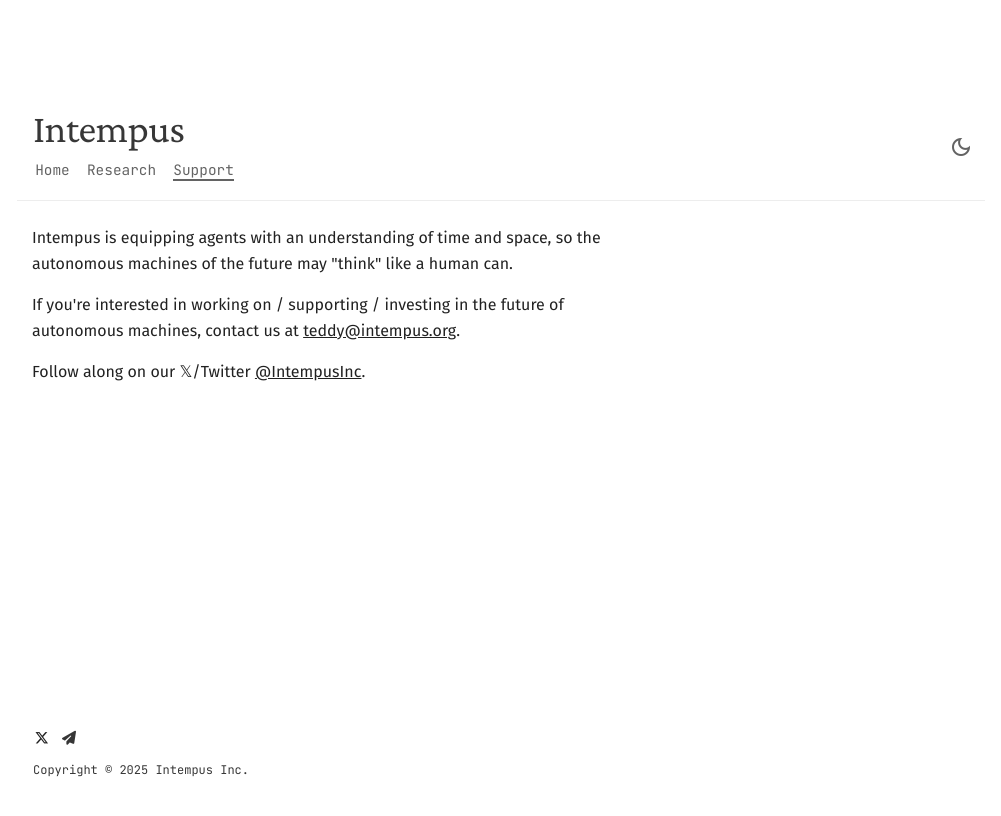
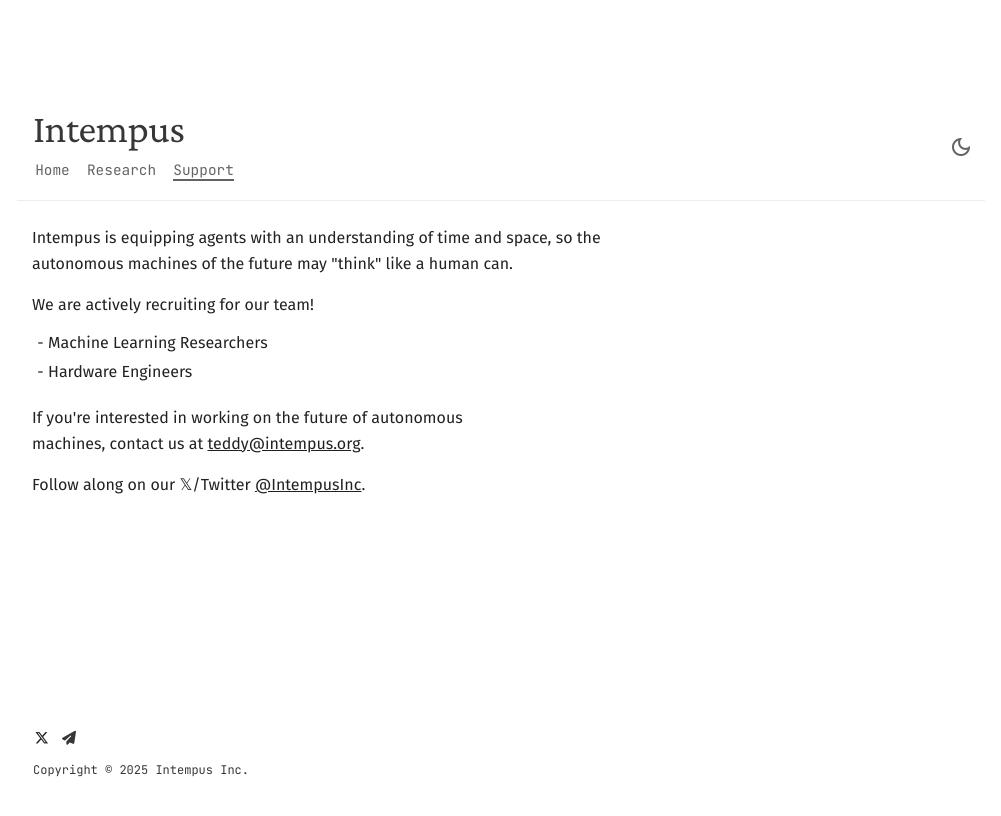
Before and after one commit to Twarner491/Intempus.org, an MkDocs documentation site: the page built from docs/support.md, in a window 1280 px wide. Shown: the top 816 px of the page, without its empty margins (139-1140 px from the left). Built offline with MkDocs 1.6.1 and Material for MkDocs 9.7.7, drawn with Linux system fonts in a browser that asks for light colours; nearby versions of some CDN libraries.

Commit message:
call for recruits!

```diff
--- a/docs/index.md
+++ b/docs/index.md
@@ -87,7 +87,7 @@ template: comments.html
  </p>
 
  <p>
-  Our work is still in its initial stages with more information soon! Check out our <a href="/research" style="color: inherit; text-decoration: underline;">research</a> page for current progress. If you are interested in supporting us, please reach out to <a target="_blank" href="mailto:teddy@intempus.org" style="color: inherit; text-decoration: underline;">teddy@intempus.org</a>.
+  Our work is still in its initial stages with more information soon! Check out our <a href="/research" style="color: inherit; text-decoration: underline;">research</a> page for current progress. If you are interested in working with us, please reach out to <a target="_blank" href="mailto:teddy@intempus.org" style="color: inherit; text-decoration: underline;">teddy@intempus.org</a>.
  </p>
 
  <p>
--- a/docs/support.md
+++ b/docs/support.md
@@ -83,8 +83,17 @@ template: comments.html
   Intempus is equipping agents with an understanding of time and space, so the autonomous machines of the future may "think" like a human can.
  </p>
 
+  <p>
+    We are actively recruiting for our team!
+ </p>
+
+ <ul style="list-style-type: '- '; margin-left: -0.25em; margin-top: -0.25em;">
+    <li style="margin-bottom: 0.25em;">Machine Learning Researchers</li>
+    <li style="margin-bottom: 0.25em;">Hardware Engineers</li>
+</ul>
+
  <p>
-  If you're interested in working on / supporting / investing in the future of autonomous machines, contact us at <a target="_blank" href="mailto:teddy@intempus.org" style="color: inherit; text-decoration: underline;">teddy@intempus.org</a>.
+  If you're interested in working on the future of autonomous <br>machines, contact us at <a target="_blank" href="mailto:teddy@intempus.org" style="color: inherit; text-decoration: underline;">teddy@intempus.org</a>.
  </p>
 
  <p>
```
